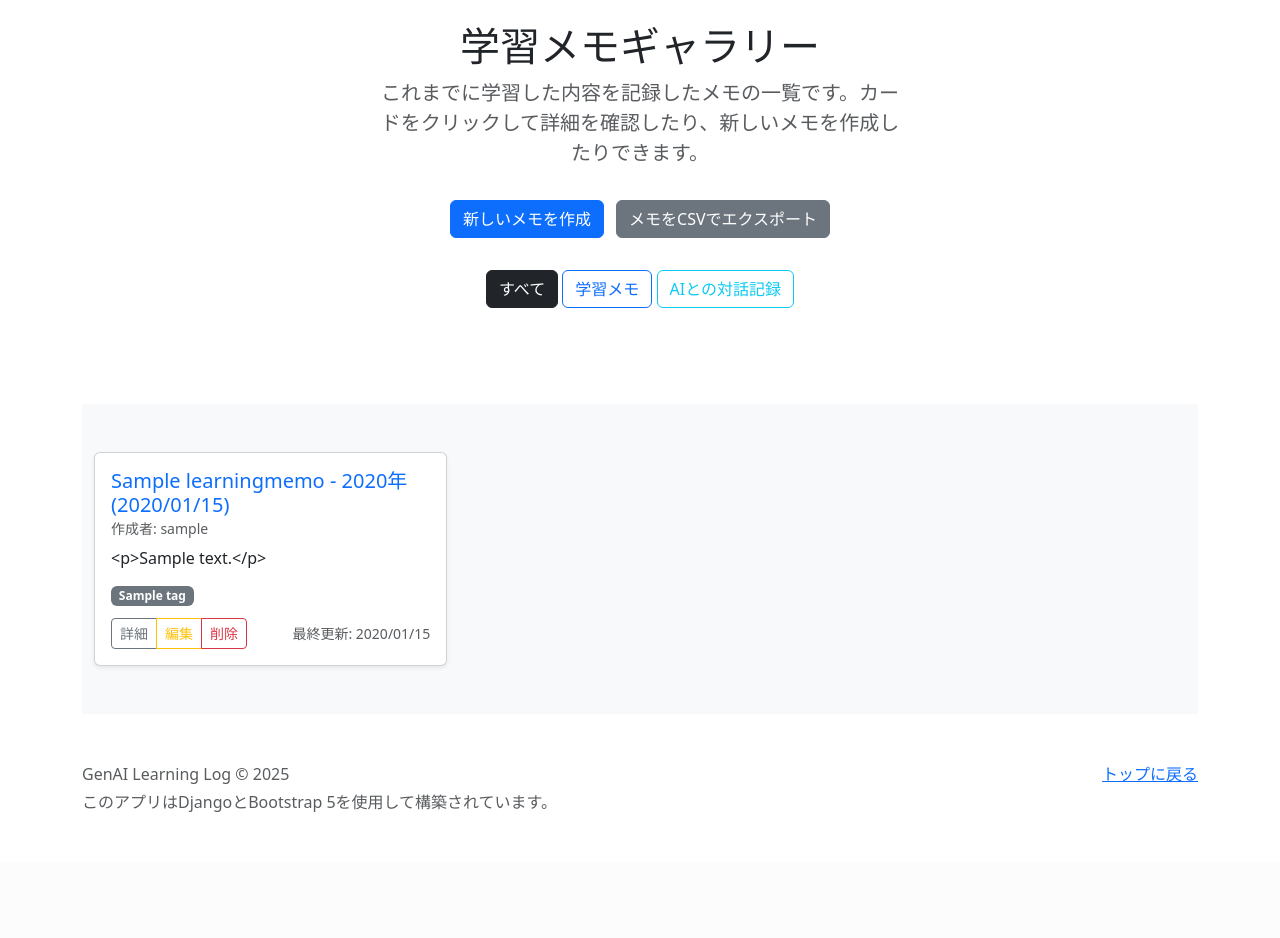
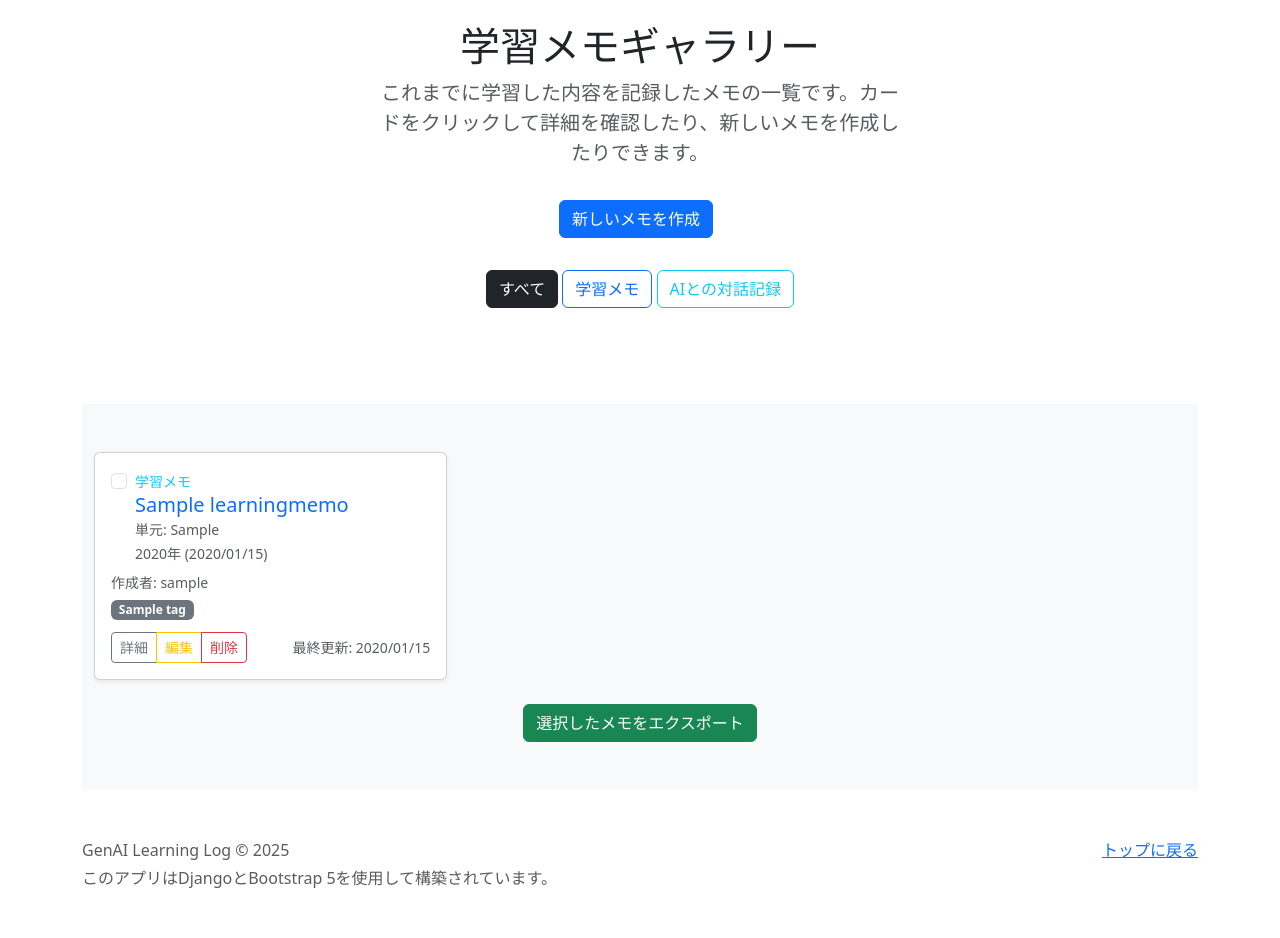
Before and after one commit to kolinz/GenAI-Learning-Log, a Django app: page /memos/ in a window 1280 px wide. Shown: the part 168-1106 px from the top of the page. Before the commit the page ends 980 px from the top, so only its background shows below. Run offline with Django 5.2, Linux system fonts and the light colour scheme; a user stored in the database is signed in; tables that the repository leaves empty hold one stand-in row (values such as "Sample post"); some libraries are stand-ins or nearby versions.

Commit message:
学習メモ一覧画面のカードを編集

```diff
--- a/memo_app/forms.py
+++ b/memo_app/forms.py
@@ -19,13 +19,14 @@ class LearningMemoForm(forms.ModelForm):
 
     class Meta:
         model = LearningMemo
-        fields = ['subject', 'year', 'lesson_date', 'input_text', 'record_type' , 'instruction_text', 'output_text', 'tags']
+        fields = ['subject', 'unit', 'year', 'lesson_date', 'input_text', 'record_type' , 'instruction_text', 'output_text', 'tags']
         widgets = {
             'record_type': forms.Select(attrs={'class': 'form-select'}),
             'input_text': forms.Textarea(attrs={'rows': 10, 'class': 'form-control'}),
             'instruction_text': forms.Textarea(attrs={'rows': 5, 'class': 'form-control'}),
             'output_text': forms.Textarea(attrs={'rows': 5, 'class': 'form-control'}),
             'subject': forms.TextInput(attrs={'class': 'form-control'}),
+            'unit': forms.TextInput(attrs={'class': 'form-control'}),
             'year': forms.NumberInput(attrs={'class': 'form-control'}),
             'lesson_date': forms.DateInput(attrs={'type': 'date', 'class': 'form-control'}),
         }
@@ -35,6 +36,7 @@ class LearningMemoForm(forms.ModelForm):
             'instruction_text': '想定される質問例',
             'output_text': '質問への回答例',
             'subject': '科目名',
+            'unit': '単元',
             'year': '年度',
             'lesson_date': '授業日',
         }
--- a/memo_app/models.py
+++ b/memo_app/models.py
@@ -35,6 +35,7 @@ class LearningMemo(models.Model):
     instruction_text = models.TextField(verbose_name="想定される質問例", blank=True, null=True)
     output_text = models.TextField(verbose_name="質問への回答例", blank=True, null=True)
     subject = models.CharField(max_length=100, verbose_name="科目名")
+    unit = models.CharField(max_length=100, blank=True, null=True, verbose_name="単元")
     year = models.IntegerField(verbose_name="年度")
     lesson_date = models.DateField(default=timezone.now, verbose_name="授業日")
     tags = models.ManyToManyField(Tag, blank=True, verbose_name="タグ")
--- a/memo_app/templates/memo_app/memo_confirm_delete.html
+++ b/memo_app/templates/memo_app/memo_confirm_delete.html
@@ -11,6 +11,7 @@
             <li><strong>{% trans "科目" %}:</strong> {{ memo.subject }}</li>
             <li><strong>{% trans "年度" %}:</strong> {{ memo.year }}</li>
             <li><strong>{% trans "授業日" %}:</strong> {{ memo.lesson_date|date:"Y年m月d日" }}</li>
+            <li><strong>{% trans "単元" %}:</strong> {{ memo.unit }}</li>
             <li><strong>{% trans "作成者" %}:</strong> {{ memo.user.username }}</li>
         </ul>
         <hr>
--- a/memo_app/templates/memo_app/memo_detail.html
+++ b/memo_app/templates/memo_app/memo_detail.html
@@ -11,6 +11,9 @@
             <h2 class="card-title text-primary">{{ memo.subject }} ({{ memo.year }})</h2>
             <h6 class="card-subtitle mb-3 text-muted">{% trans "作成者" %}: {{ memo.user.username }}</h6>
             <p class="card-text"><strong>{% trans "授業日" %}:</strong> {{ memo.lesson_date|date:"Y年m月d日" }}</p>
+            {% if memo.unit %}
+                <p class="card-text"><strong>{% trans "単元" %}:</strong> {{ memo.unit }}</p>
+            {% endif %}
 
             {% if memo.tags.all %}
                 <div class="mb-3">
--- a/memo_app/templates/memo_app/memo_list.html
+++ b/memo_app/templates/memo_app/memo_list.html
@@ -15,7 +15,6 @@
                 </p>
                 <div class="mt-4">
                     <a href="{% url 'memo_app:memo_create' %}" class="btn btn-primary my-2 me-2">{% trans "新しいメモを作成" %}</a>
-                    <a href="{% url 'memo_app:learning_memo_export_csv' %}{% if current_record_type %}?record_type={{ current_record_type }}{% endif %}" class="btn btn-secondary my-2">{% trans "メモをCSVでエクスポート" %}</a>
                 </div>
                 <div class="mt-4">
                     <a href="{% url 'memo_app:memo_list' %}" class="btn btn-outline-dark {% if not current_record_type %}active{% endif %}">{% trans "すべて" %}</a>
@@ -28,15 +27,24 @@
 
     <div class="album py-5 bg-light">
         <div class="container">
+            <form method="post" action="{% url 'memo_app:learning_memo_export_csv' %}">
+                {% csrf_token %}
                 {% if memos %}
                     <div class="row row-cols-1 row-cols-sm-2 row-cols-md-3 g-3">
                         {% for memo in memos %}
                             <div class="col">
                                 <div class="card shadow-sm h-100">
                                     <div class="card-body d-flex flex-column">
-                                    <h5 class="card-title text-primary">{{ memo.subject }} - {{ memo.year }}年 ({{ memo.lesson_date|date:"Y/m/d" }})</h5>
-                                    <h6 class="card-subtitle mb-2 text-muted small">{% trans "作成者" %}: {{ memo.user.username }}</h6>
-                                    <p class="card-text flex-grow-1 markdown-content">{{ memo.input_text|truncatechars:100|markdownify }}</p>
+                                        <div class="form-check text-start">
+                                            <input class="form-check-input" type="checkbox" name="selected_memos" value="{{ memo.pk }}" id="checkbox-{{ memo.pk }}">
+                                            <label class="form-check-label" for="checkbox-{{ memo.pk }}">
+                                                <small class="text-info">{{ memo.get_record_type_display }}</small>
+                                                <h5 class="card-title text-primary mb-0">{{ memo.subject }}</h5>
+                                                {% if memo.unit %}<small class="text-muted">{% trans "単元" %}: {{ memo.unit }}</small><br>{% endif %}
+                                                <small class="text-muted">{{ memo.year }}年 ({{ memo.lesson_date|date:"Y/m/d" }})</small>
+                                            </label>
+                                        </div>
+                                        <h6 class="card-subtitle mt-2 mb-2 text-muted small">{% trans "作成者" %}: {{ memo.user.username }}</h6>
 
                                         {% if memo.tags.all %}
                                             <div class="d-flex flex-wrap mb-2">
@@ -58,6 +66,7 @@
                                         </div>
                                     </div>
                                 </div>
+                            </div>
                         {% empty %}
                             <div class="col-12">
                                 <div class="alert alert-info text-center" role="alert">
@@ -66,31 +75,15 @@
                             </div>
                         {% endfor %}
                     </div>
-
-                    {% if is_paginated %}
-                        <nav aria-label="Page navigation" class="mt-4">
-                            <ul class="pagination justify-content-center">
-                                {% if page_obj.has_previous %}
-                                    <li class="page-item"><a class="page-link" href="?page={{ page_obj.previous_page_number }}{% if current_record_type %}&record_type={{ current_record_type }}{% endif %}">{% trans "前へ" %}</a></li>
-                                {% endif %}
-                                {% for i in paginator.page_range %}
-                                    {% if page_obj.number == i %}
-                                        <li class="page-item active"><span class="page-link">{{ i }}</span></li>
-                                    {% else %}
-                                        <li class="page-item"><a class="page-link" href="?page={{ i }}{% if current_record_type %}&record_type={{ current_record_type }}{% endif %}">{{ i }}</a></li>
-                                    {% endif %}
-                                {% endfor %}
-                                {% if page_obj.has_next %}
-                                    <li class="page-item"><a class="page-link" href="?page={{ page_obj.next_page_number }}{% if current_record_type %}&record_type={{ current_record_type }}{% endif %}">{% trans "次へ" %}</a></li>
-                                {% endif %}
-                            </ul>
-                        </nav>
-                    {% endif %}
                 {% else %}
                     <div class="alert alert-info text-center" role="alert">
                         {% trans "まだメモがありません。新しいメモを作成しましょう！" %}
                     </div>
                 {% endif %}
+                <div class="mt-4 text-center">
+                    <button type="submit" class="btn btn-success">{% trans "選択したメモをエクスポート" %}</button>
+                </div>
+            </form>
         </div>
     </div>
 {% endblock %}
--- a/memo_app/views.py
+++ b/memo_app/views.py
@@ -143,14 +143,14 @@ tagged_memo_list = TaggedMemoListView.as_view()
 
 class LearningMemoExportCSVView(LoginRequiredMixin, View):
     def get(self, request, *args, **kwargs):
+        # GETリクエストの場合の処理 (record_typeフィルタリング)
         response = HttpResponse(content_type='text/csv')
         response['Content-Disposition'] = 'attachment; filename="learning_memos.csv"'
 
         writer = csv.writer(response)
 
-        # ヘッダー行の修正
         writer.writerow([
-            'ID', '作成者', '記録の種別', '記録内容', '科目名', '年度', '授業日', '想定される質問例',
+            'ID', '作成者', '記録の種別', '記録内容', '科目名', '年度', '単元', '授業日', '想定される質問例',
             '質問への回答例', 'タグ', '作成日時', '更新日時'
         ])
 
@@ -161,19 +161,41 @@ class LearningMemoExportCSVView(LoginRequiredMixin, View):
 
         for memo in memos:
             tags = ", ".join([tag.name for tag in memo.tags.all()])
+            writer.writerow([
+                memo.id, memo.user.username, memo.get_record_type_display(), memo.input_text,
+                memo.subject, memo.year, memo.unit, memo.lesson_date.strftime('%Y-%m-%d'),
+                memo.instruction_text, memo.output_text, tags,
+                memo.created_at.strftime('%Y-%m-%d %H:%M:%S'),
+                memo.updated_at.strftime('%Y-%m-%d %H:%M:%S')
+            ])
+        return response
 
-            # 出力データの修正
+    def post(self, request, *args, **kwargs):
+        # POSTリクエストの場合の処理 (選択されたメモのIDでフィルタリング)
+        selected_memos_ids = request.POST.getlist('selected_memos')
+        if not selected_memos_ids:
+            # メモが選択されていない場合は、メモ一覧に戻るか、エラーメッセージを表示
+            return redirect('memo_app:memo_list')
+
+        response = HttpResponse(content_type='text/csv')
+        response['Content-Disposition'] = 'attachment; filename="selected_memos.csv"'
+
+        writer = csv.writer(response)
+
+        writer.writerow([
+            'ID', '作成者', '記録の種別', '記録内容', '科目名', '年度', '単元', '授業日', '想定される質問例',
+            '質問への回答例', 'タグ', '作成日時', '更新日時'
+        ])
+
+        # 選択されたIDに基づいてメモを取得
+        memos = LearningMemo.objects.filter(user=request.user, id__in=selected_memos_ids).order_by('created_at')
+
+        for memo in memos:
+            tags = ", ".join([tag.name for tag in memo.tags.all()])
             writer.writerow([
-                memo.id,
-                memo.user.username,
-                memo.get_record_type_display(),
-                memo.input_text,
-                memo.subject,
-                memo.year,
-                memo.lesson_date.strftime('%Y-%m-%d'),
-                memo.instruction_text,
-                memo.output_text,
-                tags,
+                memo.id, memo.user.username, memo.get_record_type_display(), memo.input_text,
+                memo.subject, memo.year, memo.unit, memo.lesson_date.strftime('%Y-%m-%d'),
+                memo.instruction_text, memo.output_text, tags,
                 memo.created_at.strftime('%Y-%m-%d %H:%M:%S'),
                 memo.updated_at.strftime('%Y-%m-%d %H:%M:%S')
             ])
```
Also changed, not shown: memo_app/templates/memo_app/memo_form.html (+0 -9 lines), memo_app/migrations/0003_learningmemo_unit.py (added). Lines whose indentation alone changed are shown as unchanged.
